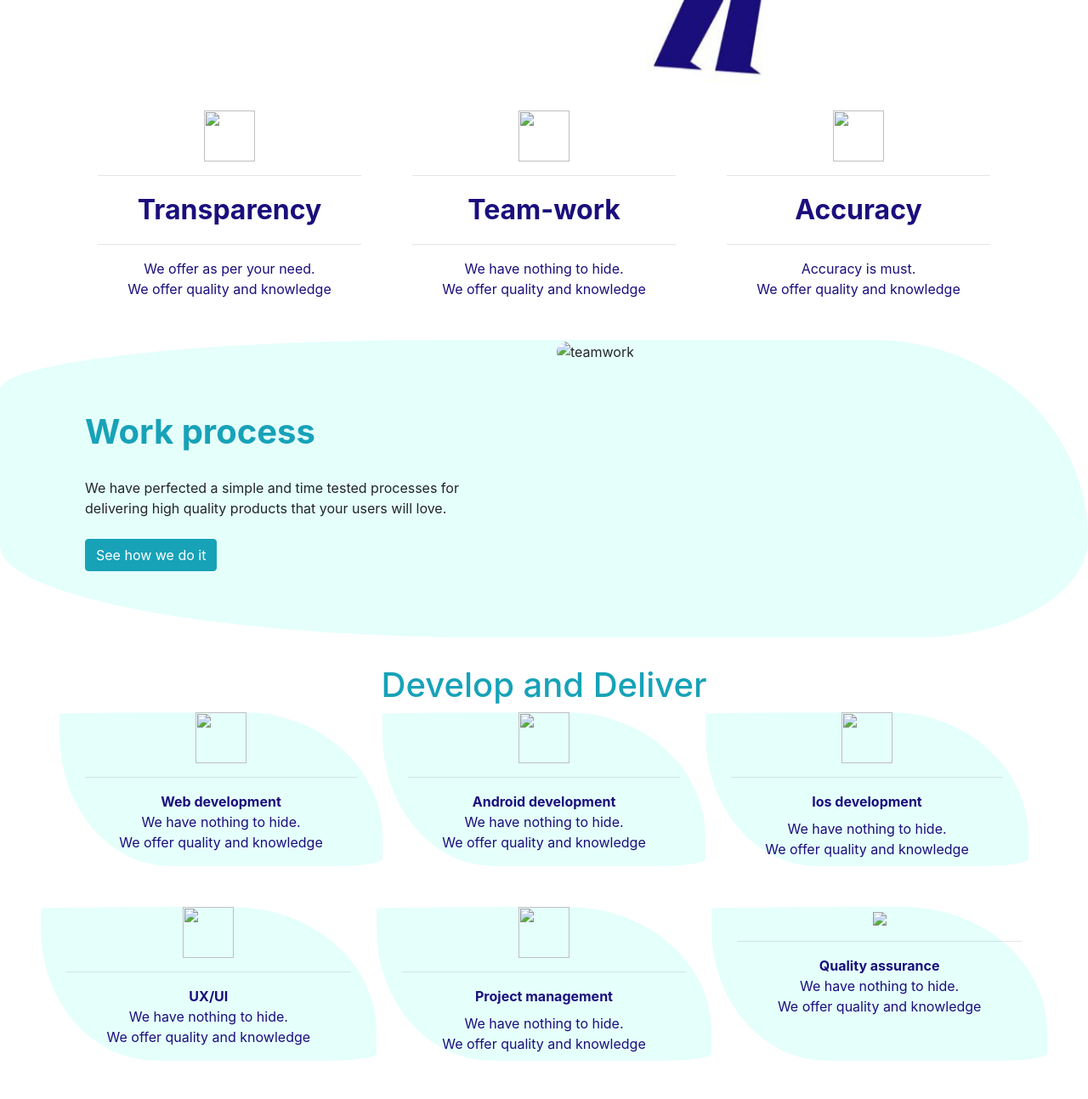
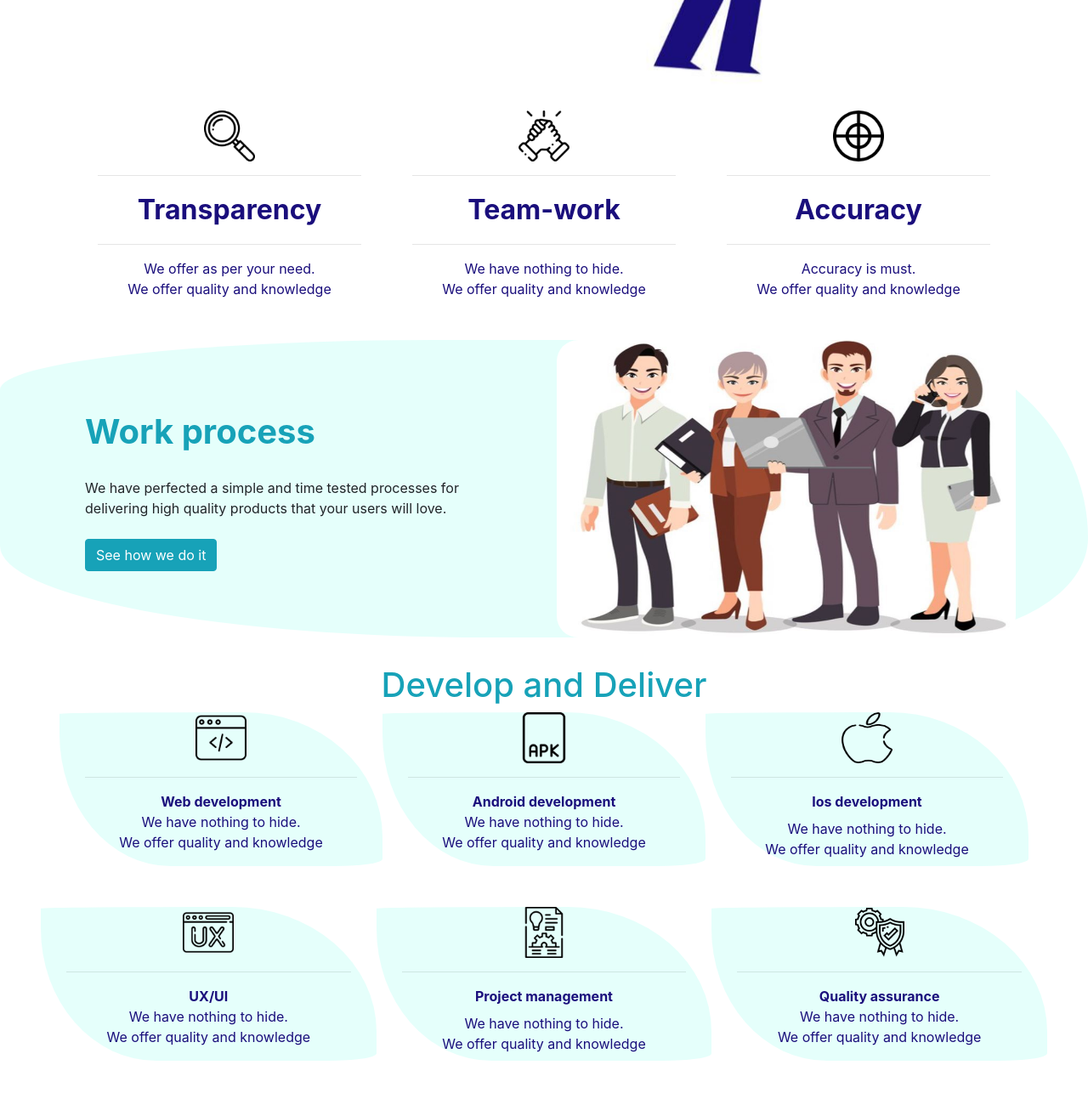
Before and after one commit to surbhikhokhawat/Bootstrap-demo, a plain HTML site: page index.html in a window 1280 px wide. Shown: the part 500-1793 px from the top of the page at 85% size. Drawn offline with nearby package versions, Linux system fonts and the light colour scheme.

Commit message:
changed image paths

```diff
--- a/index.html
+++ b/index.html
@@ -47,7 +47,7 @@
         <div class="row">
           <div class="col-md-4 text-center ">
             <div class="col">
-              <div class="row-md-4"><img src="../assets/images/devgroup/004-transparency.png" width="60" height="60"></i></div>
+              <div class="row-md-4"><img src="./assets/images/004-transparency.png" width="60" height="60"></i></div>
               <hr>
               <div class="row-md-4 font-text font-weight-bolder fa-2x">Transparency</div>
               <hr>
@@ -56,14 +56,14 @@
           </div>
           <div class="col-md-4 text-center ">
             <div class="col">
-              <div class="row-md-4"><img src="../assets/images/devgroup/003-support.png" width="60" height="60"></i></i></div><hr>
+              <div class="row-md-4"><img src="./assets/images/003-support.png" width="60" height="60"></i></i></div><hr>
               <div class="row-md-4 font-text font-weight-bolder fa-2x">Team-work</div><hr>
               <div class="row-md-4 font-text">We have nothing to hide.<br>We offer quality and knowledge</div>
             </div>
           </div>
           <div class="col-md-4 text-center ">
             <div class="col">
-              <div class="row-md-4"><img src="../assets/images/devgroup/005-seo-and-web.png" width="60" height="60"></i></div><hr>
+              <div class="row-md-4"><img src="./assets/images/005-seo-and-web.png" width="60" height="60"></i></div><hr>
               <div class="row-md-4 font-text font-weight-bolder fa-2x">Accuracy</div><hr>
               <div class="row-md-4 font-text">Accuracy is must.<br>We offer quality and knowledge</div>
             </div>
@@ -83,7 +83,7 @@
           </div>
         </div>
         <div class="col-md-6" style="height: 100%;">
-          <img src="../assets/images/devgroup/teamwork.JPG" style="border-radius: 25px;" alt="teamwork" width="100%" height="100%">
+          <img src="./assets/images/teamwork.jpg" style="border-radius: 25px;" alt="teamwork" width="100%" height="100%">
         </div>
       </div>
     </div>
@@ -94,7 +94,7 @@
       <div class="row">
         <div class="col-md-4 text-center ">
           <div class="col">
-            <div class="row-md-4"><img src="../assets/images/devgroup/002-web-programming.png" width="60" height="60"></i></div>
+            <div class="row-md-4"><img src="./assets/images/002-web-programming.png" width="60" height="60"></i></div>
             <hr>
             <div class="row-md-4 font-text font-weight-bolder">Web development</div>
             <div class="row-md-4 font-text">We have nothing to hide.<br>We offer quality and knowledge</div>
@@ -102,14 +102,14 @@
         </div>
         <div class="col-md-4 text-center ">
           <div class="col">
-            <div class="row-md-4"><img src="../assets/images/devgroup/006-apk-file.png" width="60" height="60"></i></i></div><hr>
+            <div class="row-md-4"><img src="./assets/images/006-apk-file.png" width="60" height="60"></i></i></div><hr>
             <div class="row-md-4 font-text font-weight-bolder">Android development</div>
             <div class="row-md-4 font-text">We have nothing to hide.<br>We offer quality and knowledge</div>
           </div>
         </div>
         <div class="col-md-4 text-center ">
           <div class="col">
-            <div class="row-md-4"><img src="../assets/images/devgroup/008-apple.png" width="60" height="60"></i></div><hr>
+            <div class="row-md-4"><img src="./assets/images/008-apple.png" width="60" height="60"></i></div><hr>
             <div class="row-md-4 font-text font-weight-bolder">Ios development</div>
             <div class="row-md-4 font-text p-md-2">We have nothing to hide.<br>We offer quality and knowledge</div>
           </div>
@@ -119,7 +119,7 @@
     <div class="row m-md-5">
       <div class="col-md-4 text-center ">
         <div class="col">
-          <div class="row-md-4"><img src="../assets/images/devgroup/007-user-experience.png" width="60" height="60"></i></div>
+          <div class="row-md-4"><img src="./assets/images/007-user-experience.png" width="60" height="60"></i></div>
           <hr>
           <div class="row-md-4 font-text font-weight-bolder">UX/UI</div>
           <div class="row-md-4 font-text">We have nothing to hide.<br>We offer quality and knowledge</div>
@@ -127,14 +127,14 @@
       </div>
       <div class="col-md-4 text-center ">
         <div class="col">
-          <div class="row-md-4"><img src="../assets/images/devgroup/001-project-management.png" width="60" height="60"></i></i></div><hr>
+          <div class="row-md-4"><img src="./assets/images/001-project-management.png" width="60" height="60"></i></i></div><hr>
           <div class="row-md-4 font-text font-weight-bolder">Project management</div>
           <div class="row-md-4 font-text p-md-2">We have nothing to hide.<br>We offer quality and knowledge</div>
         </div>
       </div>
       <div class="col-md-4 text-center ">
         <div class="col">
-          <div class="row-md-4"><img src="../assets/images/devgroup/001-quality-assurance.png"></i></div><hr>
+          <div class="row-md-4"><img src="./assets/images/001-quality-assurance.png"></i></div><hr>
           <div class="row-md-4 font-text font-weight-bolder">Quality assurance</div>
           <div class="row-md-4 font-text">We have nothing to hide.<br>We offer quality and knowledge</div>
         </div>
@@ -145,7 +145,7 @@
     <div class="container">
       <div class="row">
         <div class="col-md-6"  style="height: 100%;">
-          <img src="../assets/images/devgroup/contactus.JPG"  alt="contact us" width="100%" height="600px">
+          <img src="./assets/images/contactus.jpg"  alt="contact us" width="100%" height="600px">
         </div>
         <div class="col-md-6" style="height: 100%;">
           <h1 class="text-center text-info">Let's talk</h1>
```
